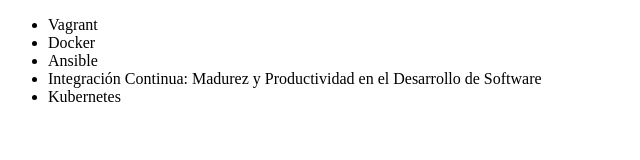
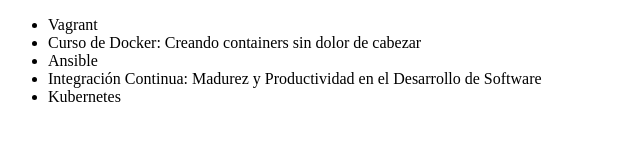
Before and after one commit to Francheunited/curs, a plain HTML site: page Index.html in a window 1280 px wide. Shown: the whole page, without its empty margins (0-640 px from the left). Drawn offline with Linux system fonts and the light colour scheme.

Commit message:
Actualizando nombre del curso de Docker

```diff
--- a/Index.html
+++ b/Index.html
@@ -7,7 +7,7 @@
 <body>
      <ul>
          <li> Vagrant </li>
-         <li> Docker </li>
+         <li> Curso de Docker: Creando containers sin dolor de cabezar </li>
          <li> Ansible </li>
          <li> Integración Continua: Madurez y Productividad en el Desarrollo de Software</li>
          <li>Kubernetes</li>
```
